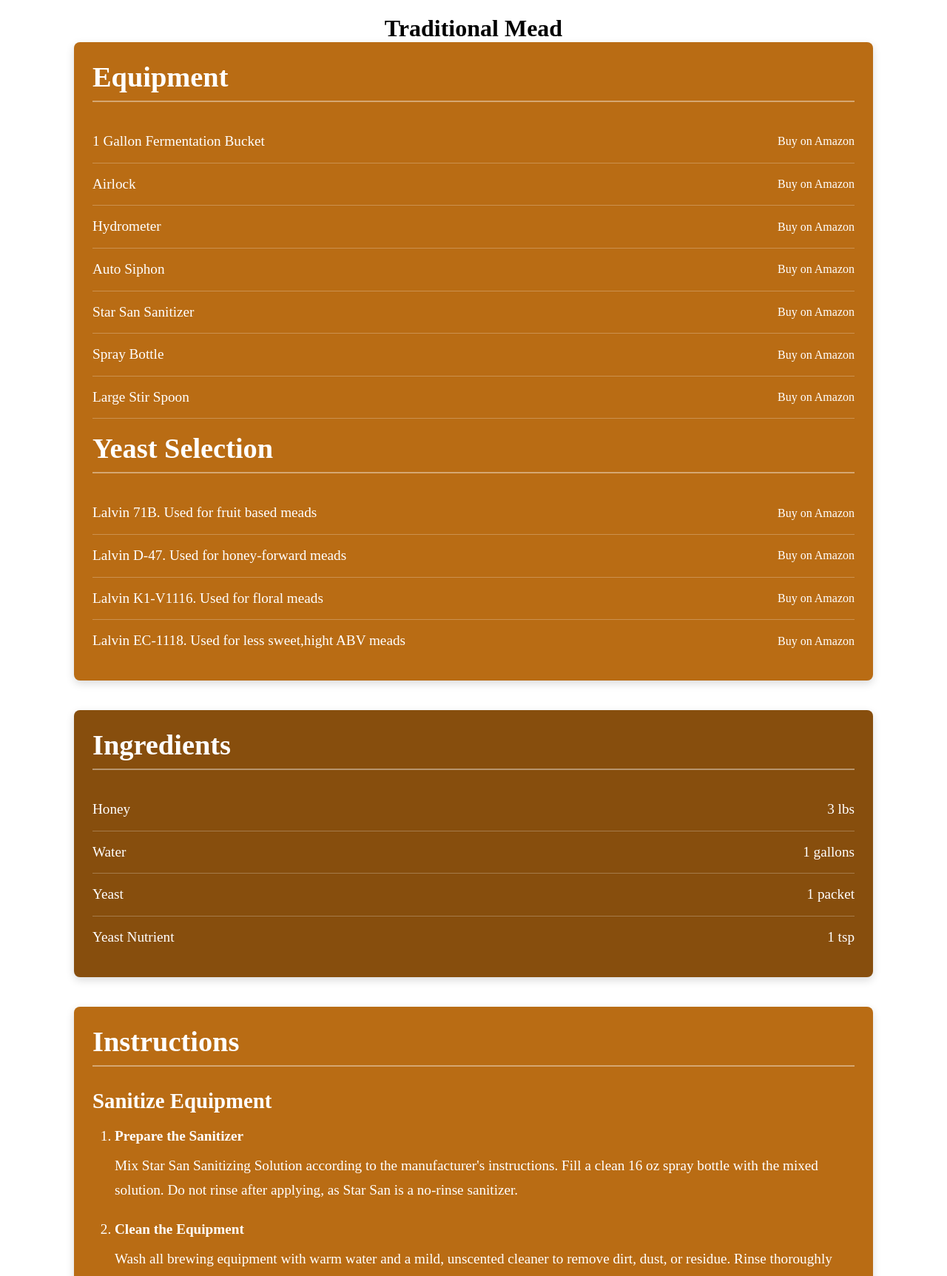
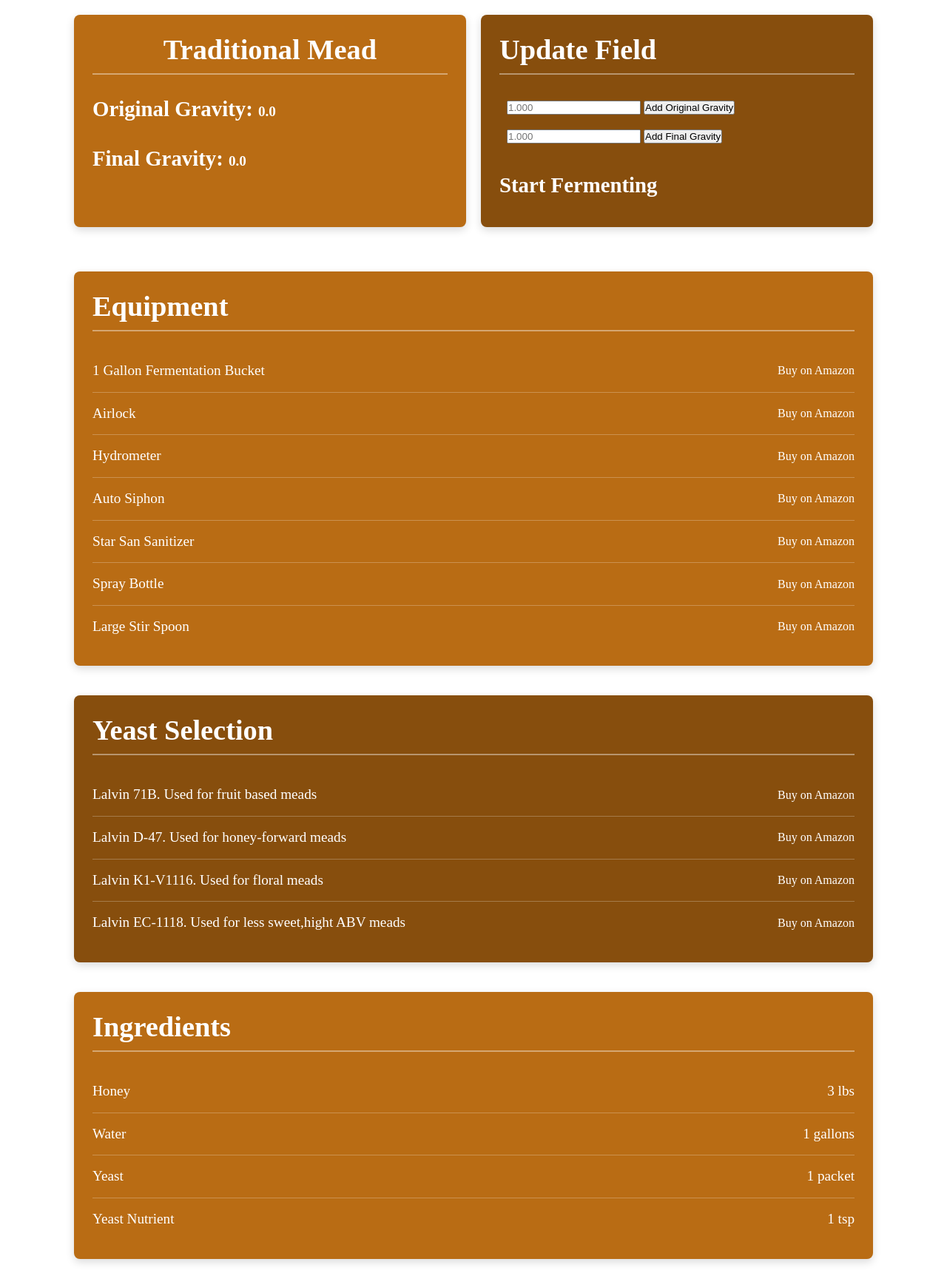
Before and after one commit to xValmearx/Mead_Maker, a Django app: page /mead/10/ in a window 1280 px wide. Shown: the part 64-1789 px from the top of the page at 74% size. Run offline with Django 5.2, Linux system fonts and the light colour scheme; a user stored in the database is signed in; data comes from the database, SQL or seed files in the repository; both versions use the stored data as it was after the commit.

Commit message:
added in fetch request for original gravity and final gravity

```diff
--- a/recipes/models.py
+++ b/recipes/models.py
@@ -24,12 +24,15 @@ class Mead(models.Model):
 
     instructions = models.JSONField(default=dict)
 
-
-
     gallons = models.IntegerField(
         choices=GALLON_CHOICES,
         default=1
     )
 
+    original_gravity = models.FloatField(default=0)
+    final_gravity = models.FloatField(default=0)
+
+    fermentation_end_date = models.DateField(null=True, blank=True)
+
 def __str__(self):
     return f"{self.name} ({self.gallons} gal)"
--- a/recipes/urls.py
+++ b/recipes/urls.py
@@ -1,17 +1,22 @@
 from django.urls import path
-from .views import MeadListView
-
-# urls.py
-
-from django.urls import path
-from .views import MeadCreateView, MeadDetailView
+from .views import (
+    MeadListView,
+    MeadCreateView,
+    MeadDetailView,
+    MeadDeleteView,
+)
 
 urlpatterns = [
-    path("", MeadListView.as_view(), name="mead_list"),
+    path(
+        "",
+        MeadListView.as_view(),
+        name="mead_list",
+    ),
 
-    path("<int:pk>/",
-         MeadDetailView.as_view(),
-         name="mead_detail"
+    path(
+        "<int:pk>/",
+        MeadDetailView.as_view(),
+        name="mead_detail",
     ),
 
     path(
@@ -19,4 +24,10 @@ urlpatterns = [
         MeadCreateView.as_view(),
         name="mead_create",
     ),
+
+    path(
+        "<int:pk>/delete/",
+        MeadDeleteView.as_view(),
+        name="mead_delete",
+    ),
 ]
--- a/recipes/views.py
+++ b/recipes/views.py
@@ -1,6 +1,8 @@
 from django.contrib.auth.mixins import LoginRequiredMixin
-from django.views.generic import ListView, CreateView, DetailView
+from django.views.generic import ListView, CreateView, DetailView, DeleteView
 from django.urls import reverse_lazy
+from django.http import JsonResponse
+
 
 from .models import Mead
 from mead_default import RECIPES, build_ingredient_dict, get_instructions, get_equipment
@@ -24,6 +26,61 @@ class MeadDetailView(LoginRequiredMixin, DetailView):
     def get_queryset(self):
         # Only allow users to view their own meads
         return Mead.objects.filter(user=self.request.user)
+
+    def post(self, request, *args, **kwargs):
+
+        mead = self.get_object()
+
+        action = request.POST.get("action")
+
+
+        if action == "update_original_gravity":
+
+            amount = request.POST.get("amount")
+
+            if not amount:
+                return JsonResponse({
+                    "success": False,
+                    "error": "No gravity provided"
+                }, status=400)
+
+
+            mead.original_gravity = amount
+            mead.save()
+
+
+            return JsonResponse({
+                "success": True,
+                "original_gravity": mead.original_gravity
+            })
+
+
+        elif action == "update_final_gravity":
+
+            amount = request.POST.get("amount")
+
+            if not amount:
+                return JsonResponse({
+                    "success": False,
+                    "error": "No gravity provided"
+                }, status=400)
+
+
+            mead.final_gravity = amount
+            mead.save()
+
+
+            return JsonResponse({
+                "success": True,
+                "final_gravity": mead.final_gravity
+            })
+
+
+        return JsonResponse({
+            "success": False,
+            "error": "Invalid action"
+        }, status=400)
+
 
 
 
@@ -58,3 +115,11 @@ class MeadCreateView(LoginRequiredMixin,CreateView):
         mead.save()
 
         return super().form_valid(form)
+
+class MeadDeleteView(LoginRequiredMixin,DeleteView):
+
+    model = Mead
+    success_url = reverse_lazy("mead_list")
+
+    def get_queryset(self):
+        return Mead.objects.filter(user=self.request.user)
--- a/static/css/mead_info.css
+++ b/static/css/mead_info.css
@@ -4,6 +4,8 @@
     padding: 25px;
     border-radius: var(--border-radius-1);
     box-shadow: 0 4px 12px rgba(0, 0, 0, 0.15);
+
+    gap:20px;
 }
 
 /* First section */
@@ -16,10 +18,12 @@
     background-color: var(--hero-dark);
 }
 
-/* Third section */
+/* Second section */
 .mead-section:nth-of-type(3) {
     background-color: var(--hero-primary);
 }
+
+
 
 
 /* Section headings */
--- a/static/css/style.css
+++ b/static/css/style.css
@@ -118,6 +118,12 @@ nav {
     margin-top: 20px;
     margin-left: var(--width-1);
     margin-right: var(--width-1);
+
+    gap: 20px;
+}
+
+.half-section{
+    flex:1;
 }
 
 .hero{
@@ -125,6 +131,8 @@ nav {
     background-color: var(--hero-primary);
 
     border-radius: var(--border-radius-1);
+
+
 
     display: flex;
     flex-direction: column;
@@ -160,3 +168,13 @@ nav {
     align-self: center;
     text-align: center;
 }
+
+.flex{
+    display: flex;
+
+    flex-direction: row;
+}
+
+.padding-1{
+    padding:var(--pading-1);
+}
--- a/templates/mead/detail.html
+++ b/templates/mead/detail.html
@@ -4,9 +4,75 @@
 
 {% block content %}
 
+<form style="display: none;">
+    {% csrf_token %}
+</form>
+
+<div class="section flex">
+    <div class="half-section mead-section padding-1">
+
+        <h2 class="center">{{ mead.name }} Mead</h2>
+
+        <h3>
+            Original Gravity:
+            <span id="OriginalGravity">{{ mead.original_gravity }}</span>
+        </h3>
+
+        <h3>
+            Final Gravity:
+            <span id="FinalGravity">{{ mead.final_gravity }}</span>
+        </h3>
+    </div>
+    <!-- half section -->
+
+    <div class="half-section mead-section padding-1">
+
+        <h2>Update Field</h2>
+        <div class="padding-1">
+
+            <input
+                type="number"
+                id="original_gravity"
+                step="0.001"
+                min="0"
+                placeholder="1.000"
+            >
+
+            <button
+                id="AddOriginalGravityBtn"
+                type="button"
+                onclick="update_original_gravity()">
+                Add Original Gravity
+            </button>
+
+        </div>
+
+
+        <div class="padding-1">
+
+            <input
+                type="number"
+                id="final_gravity"
+                step="0.001"
+                min="0"
+                placeholder="1.000"
+            >
+
+            <button
+                id="AddFinalGravityBtn"
+                type="button"
+                onclick="update_final_gravity()">
+                Add Final Gravity
+            </button>
+
+        </div>
+                <h3>Start Fermenting</h3>
+
+            </div>
+        </div>
+
+
 <div class="section">
-
-    <h1 class="center">{{ mead.name }} Mead</h1>
 
 <section class="mead-section">
     <h2>Equipment</h2>
@@ -20,7 +86,10 @@
             </a>
         </div>
     {% endfor %}
-    <br>
+</section>
+
+<section class="mead-section">
+
         <h2>Yeast Selection</h2>
         <div class="equipment">
             <span>Lalvin 71B. Used for fruit based meads</span>
@@ -74,12 +143,11 @@
         {% endfor %}
 </section>
 
-    <section class="mead-section">
-        <h2>Instructions</h2>
+    <section>
 
         {% for section, steps in mead.instructions.items %}
+        <div class="mead-section">
             <h3>{{ section }}</h3>
-
                 <ol>
                     {% for title, instruction in steps.items %}
                         <li>
@@ -88,8 +156,115 @@
                         </li>
                     {% endfor %}
                 </ol>
+        </div>
         {% endfor %}
     </section>
 
+    <form method="POST" action="{% url 'mead_delete' mead.pk %}">
+        {% csrf_token %}
+
+        <button class = 'button-black' type="submit"
+                onclick="return confirm('Are you sure you want to delete this mead?');">
+            Delete This Mead
+        </button>
+    </form>
+
 </div>
+
+
+<script>
+    function getCSRFToken() {
+        return document.querySelector('[name=csrfmiddlewaretoken]').value;
+    }
+
+    const currentURL = "{% url 'mead_detail' mead.pk %}";
+
+    async function fetchData(url, dataDict) {
+        try {
+            const formBody = new URLSearchParams(dataDict).toString();
+
+            const response = await fetch(url, {
+                method: 'POST',
+                headers: {
+                    'X-CSRFToken': getCSRFToken(),
+                    'Content-Type': 'application/x-www-form-urlencoded',
+                },
+                body: formBody
+            });
+
+            const data = await response.json();
+
+            if (!response.ok) {
+                throw new Error(data.error || 'Something went wrong');
+            }
+
+            return data;
+
+        } catch (error) {
+            console.error('Error in fetchData:', error);
+            throw error;
+        }
+    }
+
+
+    async function update_original_gravity() {
+
+        const gravityInput = document.getElementById('original_gravity');
+        const gravityStats = document.getElementById('OriginalGravity');
+
+        try {
+
+            const data = await fetchData(currentURL, {
+                action: 'update_original_gravity',
+                amount: gravityInput.value
+            });
+
+
+            if (data.success) {
+
+                if (data.original_gravity !== undefined) {
+                    gravityStats.textContent = data.original_gravity;
+                }
+
+                gravityInput.value = "";
+
+            }
+
+        } catch (error) {
+            alert('Failed to update Original Gravity: ' + error.message);
+        }
+    }
+
+    async function update_final_gravity() {
+
+        const gravityInput = document.getElementById('final_gravity');
+        const gravityStats = document.getElementById('FinalGravity');
+
+        try {
+
+            const data = await fetchData(currentURL, {
+                action: 'update_final_gravity',
+                amount: gravityInput.value
+            });
+
+
+            if (data.success) {
+
+                if (data.final_gravity !== undefined) {
+                    gravityStats.textContent = data.final_gravity;
+                }
+
+                gravityInput.value = "";
+
+            }
+
+        } catch (error) {
+            alert('Failed to update Final Gravity: ' + error.message);
+        }
+    }
+
+
+
+</script>
+
 {% endblock %}
```
Also changed, not shown: db.sqlite3, recipes/migrations/0009_mead_final_gravity_mead_original_gravity.py (added), recipes/migrations/0010_mead_fermentation_end_date.py (added). Lines whose indentation alone changed are shown as unchanged.
